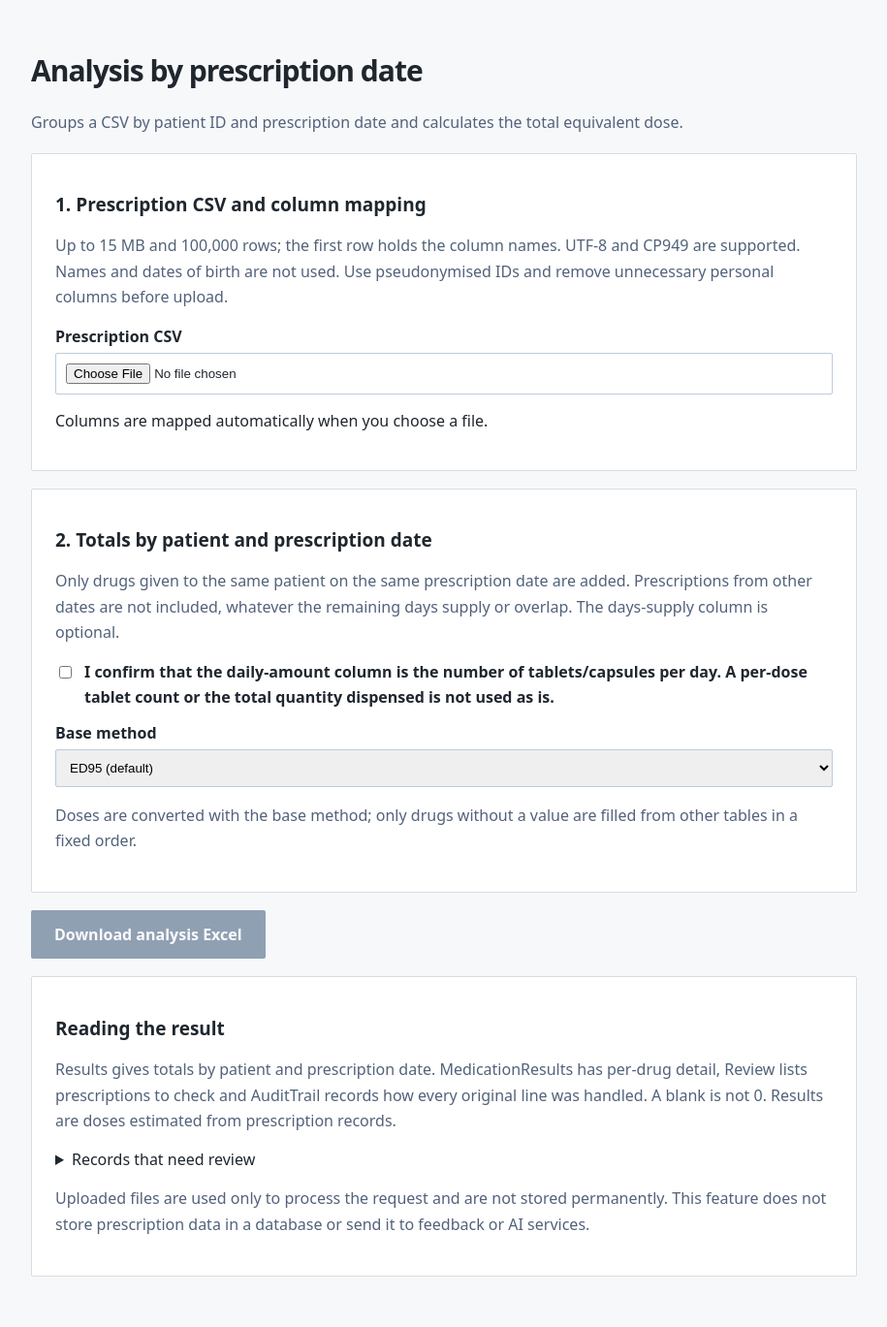
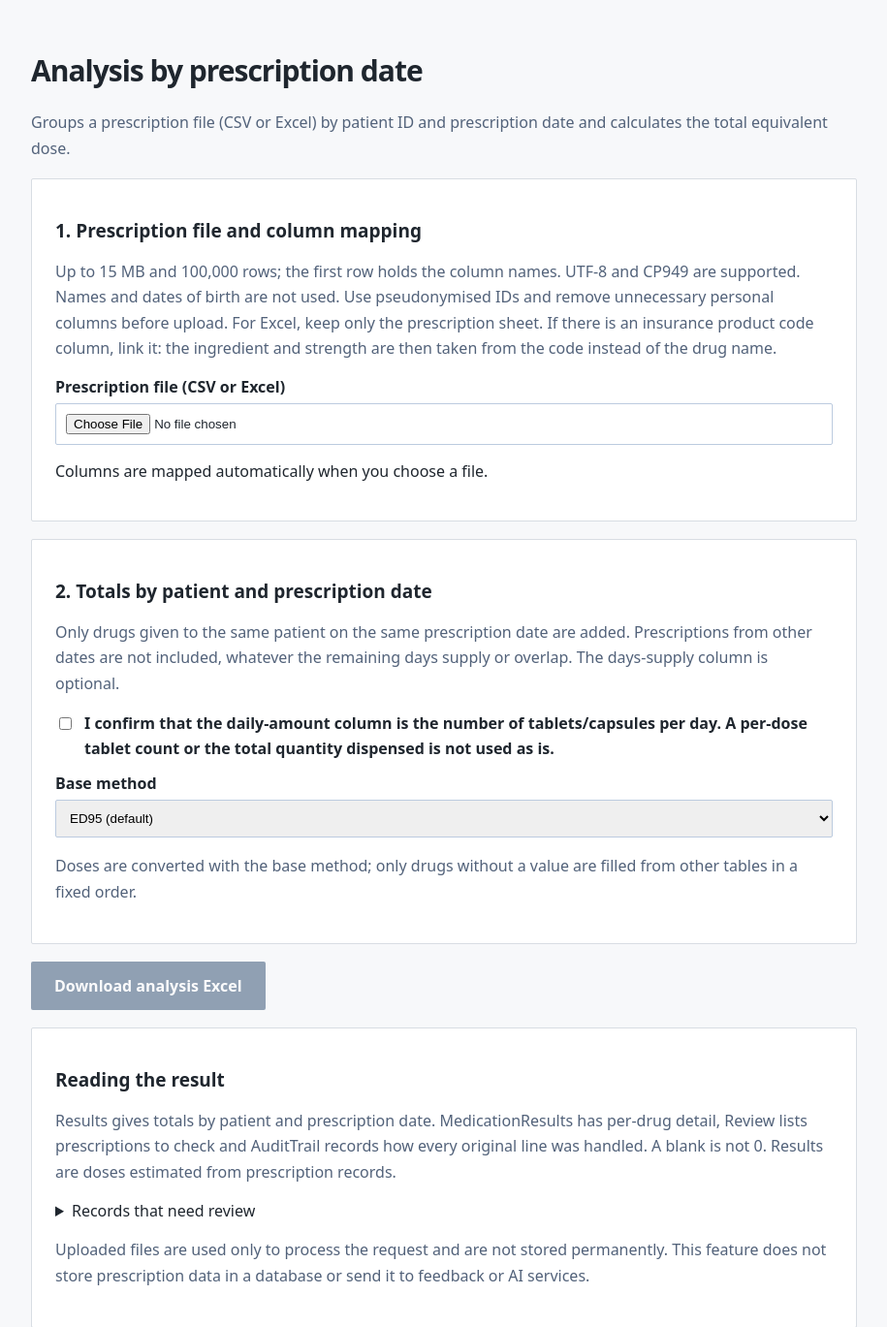
Before and after one commit to YeweonJung/ap-equivalence-calculator, a Flask app: page /longitudinal in a window 1280 px wide. Shown: the part 108-1477 px from the top of the page at 97% size, without its empty margins (182-1097 px from the left). Before the commit the page ends 1425 px from the top, so only its background shows below. Run offline with Flask 3, Linux system fonts and the light colour scheme.

Commit message:
By-date page: accept Excel (one prescription sheet) and match drugs by insurance (EDI) product code
- an optional code column fixes ingredient, strength and route from the public catalogue
  (321 antipsychotic products); a code/name ingredient mismatch is held as x
- codes not in the catalogue fall back to the drug name and are noted
- the result shows the code and how each line was matched

Co-Authored-By: Claude Opus 5.5 <noreply@anthropic.com>

```diff
--- a/services/result_status.py
+++ b/services/result_status.py
@@ -14,7 +14,7 @@ LEGEND = (
 LABELS = {code: label for code, label, _ in LEGEND}
 COLUMNS = ['status_code', 'status_label', 'review_required']
 HEADERS = dict(status_code='상태코드', status_label='상태설명', review_required='검토필요')
-CONFLICTS = {'ingredient_conflict', 'strength_conflict', 'release_form_conflict',
+CONFLICTS = {'ingredient_conflict', 'strength_conflict', 'release_form_conflict', 'code_name_conflict',
              'unit_conflict', 'count_conflict', 'invalid_value'}
 UNCERTAIN = {'strength_missing', 'product_strength_missing', 'oral_solid_unconfirmed',
              'injection_requires_review', 'injection_quantity_ambiguous', 'missing_patient',
--- a/static/i18n.js
+++ b/static/i18n.js
@@ -194,11 +194,11 @@
     lp_title_tag: 'Analysis by prescription date | AP Dose Converter',
     lp_back: '← Back to the main calculator',
     lp_title: 'Analysis by prescription date',
-    lp_desc: 'Groups a CSV by patient ID and prescription date and calculates the total equivalent dose.',
-    lp_detect: 'A prescription-date column was found, so the file was treated as longitudinal data. This page is shown so that prescriptions from different dates are not added together. Choose the CSV again below and set the reference date. For Excel data, save the sheet to analyse as CSV.',
-    lp_s1: '1. Prescription CSV and column mapping',
-    lp_s1_desc: 'Up to 15 MB and 100,000 rows; the first row holds the column names. UTF-8 and CP949 are supported. Names and dates of birth are not used. Use pseudonymised IDs and remove unnecessary personal columns before upload.',
-    lp_file: 'Prescription CSV',
+    lp_desc: 'Groups a prescription file (CSV or Excel) by patient ID and prescription date and calculates the total equivalent dose.',
+    lp_detect: 'A prescription-date column was found, so the file was treated as longitudinal data. This page is shown so that prescriptions from different dates are not added together. Choose the file again below.',
+    lp_s1: '1. Prescription file and column mapping',
+    lp_s1_desc: 'Up to 15 MB and 100,000 rows; the first row holds the column names. UTF-8 and CP949 are supported. Names and dates of birth are not used. Use pseudonymised IDs and remove unnecessary personal columns before upload. For Excel, keep only the prescription sheet. If there is an insurance product code column, link it: the ingredient and strength are then taken from the code instead of the drug name.',
+    lp_file: 'Prescription file (CSV or Excel)',
     lp_inspect: 'Columns are mapped automatically when you choose a file.',
     lp_s2: '2. Totals by patient and prescription date',
     lp_s2_desc: 'Only drugs given to the same patient on the same prescription date are added. Prescriptions from other dates are not included, whatever the remaining days supply or overlap. The days-supply column is optional.',
@@ -212,7 +212,7 @@
     lp_r3: 'Injections, as-needed doses and liquids: check administration separately',
     lp_r4: 'no_record when there is no prescription on that date: not read as 0 (not taking)',
     lp_privacy: 'Uploaded files are used only to process the request and are not stored permanently. This feature does not store prescription data in a database or send it to feedback or AI services.',
-    lf_patient: 'Patient ID', lf_date: 'Prescription date', lf_drug: 'Drug name with ingredient, strength and formulation',
+    lf_patient: 'Patient ID', lf_date: 'Prescription date', lf_drug: 'Drug name with ingredient, strength and formulation', lf_code: 'Insurance product code (optional)',
     lf_product: 'Product name (optional)', lf_daily: 'Tablets/capsules per day', lf_days: 'Days supply (optional)',
     lj_col: 'Select column',
     lj_checking: 'Checking columns…',
@@ -438,11 +438,11 @@
     lp_title_tag: '処方日別の分析 | AP Dose Converter',
     lp_back: '← 基本の計算機へ',
     lp_title: '処方日別の分析',
-    lp_desc: 'CSVを患者IDと処方日ごとにまとめ、総換算量を計算します。',
-    lp_detect: '処方日の列があるため縦断データとして認識しました。日付の異なる処方を合計しないよう、この画面に切り替えました。下でCSVをもう一度選択し、基準日を指定してください。Excelデータは分析するシートをCSVで保存してください。',
-    lp_s1: '1. 処方CSVと列の対応付け',
-    lp_s1_desc: '15MB・100,000行以下、1行目は列名。UTF-8・CP949に対応。氏名・生年月日は分析に使いません。アップロード前に仮名IDを使い、不要な個人情報の列を削除してください。',
-    lp_file: '処方CSV',
+    lp_desc: '処方ファイル（CSV・Excel）を患者IDと処方日ごとにまとめ、総換算量を計算します。',
+    lp_detect: '処方日の列があるため縦断データとして認識しました。日付の異なる処方を合計しないよう、この画面に切り替えました。下でファイルをもう一度選択してください。',
+    lp_s1: '1. 処方ファイルと列の対応付け',
+    lp_s1_desc: '15MB・100,000行以下、1行目は列名。UTF-8・CP949に対応。氏名・生年月日は分析に使いません。アップロード前に仮名IDを使い、不要な個人情報の列を削除してください。 Excelは処方のシート1つだけにしてください。保険医薬品コードの列があれば対応付けてください。成分と含量を薬剤名ではなくコードで決めます。',
+    lp_file: '処方ファイル（CSV・Excel）',
     lp_inspect: 'ファイルを選択すると列を自動で対応付けます。',
     lp_s2: '2. 患者・処方日ごとの合計',
     lp_s2_desc: '同じ患者が同じ処方日に受けた薬のみを合計します。別の日付の処方は、残りの処方日数や期間の重なりに関係なく含めません。処方日数の列は任意です。',
@@ -456,7 +456,7 @@
     lp_r3: '注射剤・頓服・液剤: 別途投薬情報を確認',
     lp_r4: 'その日付に処方がなければ no_record: 非服用の0とは解釈しない',
     lp_privacy: 'アップロードしたファイルはリクエストの処理に使い、永続的には保存しません。この機能は処方データをデータベース・フィードバック・AIサービスに保存または送信しません。',
-    lf_patient: '被験者ID', lf_date: '処方日', lf_drug: '成分・含量・剤形が書かれた薬剤名',
+    lf_patient: '被験者ID', lf_date: '処方日', lf_drug: '成分・含量・剤形が書かれた薬剤名', lf_code: '保険医薬品コード（任意）',
     lf_product: '製品名（任意）', lf_daily: '1日の錠/カプセル数', lf_days: '処方日数（任意）',
     lj_col: '列を選択',
     lj_checking: '列を確認中…',
@@ -682,11 +682,11 @@
     lp_title_tag: '按处方日期分析 | AP Dose Converter',
     lp_back: '← 返回基本计算器',
     lp_title: '按处方日期分析',
-    lp_desc: '将 CSV 按患者ID和处方日期分组，计算总等效剂量。',
-    lp_detect: '检测到处方日期列，已识别为纵向数据。为避免将不同日期的处方相加，已切换到此页面。请在下方重新选择 CSV 并指定参考日期。Excel 数据请将要分析的工作表另存为 CSV。',
-    lp_s1: '1. 处方 CSV 与列对应',
-    lp_s1_desc: '不超过 15MB、100,000 行，第一行为列名。支持 UTF-8、CP949。姓名和出生日期不用于分析。上传前请使用化名ID并删除不必要的个人信息列。',
-    lp_file: '处方 CSV',
+    lp_desc: '将处方文件（CSV 或 Excel）按患者ID和处方日期分组，计算总等效剂量。',
+    lp_detect: '检测到处方日期列，已识别为纵向数据。为避免将不同日期的处方相加，已切换到此页面。请在下方重新选择文件。',
+    lp_s1: '1. 处方文件与列对应',
+    lp_s1_desc: '不超过 15MB、100,000 行，第一行为列名。支持 UTF-8、CP949。姓名和出生日期不用于分析。上传前请使用化名ID并删除不必要的个人信息列。 Excel 请只保留处方工作表。如有医保药品编码列，请对应该列：成分和含量将按编码而不是药名确定。',
+    lp_file: '处方文件（CSV 或 Excel）',
     lp_inspect: '选择文件后会自动对应列。',
     lp_s2: '2. 按患者和处方日期合计',
     lp_s2_desc: '只合计同一患者在同一处方日期开具的药物。其他日期的处方不论剩余天数或期间是否重叠都不计入。处方天数列为可选。',
@@ -700,7 +700,7 @@
     lp_r3: '注射剂、必要时用药、液体剂：另行确认给药信息',
     lp_r4: '该日期无处方则为 no_record：不解读为未服药的 0',
     lp_privacy: '上传的文件仅用于处理请求，不会永久保存。此功能不会将处方数据保存或发送到数据库、反馈或 AI 服务。',
-    lf_patient: '受试者ID', lf_date: '处方日期', lf_drug: '含成分、规格、剂型的药名',
+    lf_patient: '受试者ID', lf_date: '处方日期', lf_drug: '含成分、规格、剂型的药名', lf_code: '医保药品编码（可选）',
     lf_product: '产品名（可选）', lf_daily: '每日片/胶囊数', lf_days: '处方天数（可选）',
     lj_col: '选择列',
     lj_checking: '正在核对列…',
@@ -926,11 +926,11 @@
     lp_title_tag: 'Analyse par date de prescription | AP Dose Converter',
     lp_back: '← Retour au calculateur principal',
     lp_title: 'Analyse par date de prescription',
-    lp_desc: 'Regroupe un CSV par identifiant de patient et date de prescription et calcule la dose équivalente totale.',
-    lp_detect: 'Une colonne de date de prescription a été trouvée : le fichier est traité comme des données longitudinales. Cette page s\'affiche pour que les prescriptions de dates différentes ne soient pas additionnées. Choisissez à nouveau le CSV ci-dessous et indiquez la date de référence. Pour des données Excel, enregistrez la feuille à analyser au format CSV.',
-    lp_s1: '1. CSV des prescriptions et correspondance des colonnes',
-    lp_s1_desc: '15 Mo et 100 000 lignes maximum ; la première ligne contient les noms de colonnes. UTF-8 et CP949 pris en charge. Les noms et dates de naissance ne sont pas utilisés. Utilisez des identifiants pseudonymisés et supprimez les colonnes personnelles inutiles avant le dépôt.',
-    lp_file: 'CSV des prescriptions',
+    lp_desc: 'Regroupe un fichier de prescriptions (CSV ou Excel) par identifiant de patient et date de prescription et calcule la dose équivalente totale.',
+    lp_detect: 'Une colonne de date de prescription a été trouvée : le fichier est traité comme des données longitudinales. Cette page s\'affiche pour que les prescriptions de dates différentes ne soient pas additionnées. Choisissez de nouveau le fichier ci-dessous.',
+    lp_s1: '1. Fichier des prescriptions et correspondance des colonnes',
+    lp_s1_desc: '15 Mo et 100 000 lignes maximum ; la première ligne contient les noms de colonnes. UTF-8 et CP949 pris en charge. Les noms et dates de naissance ne sont pas utilisés. Utilisez des identifiants pseudonymisés et supprimez les colonnes personnelles inutiles avant le dépôt. Pour Excel, ne gardez que la feuille des prescriptions. S\'il existe une colonne de code produit de l\'assurance, reliez-la : la substance et le dosage sont alors pris du code et non du nom.',
+    lp_file: 'Fichier des prescriptions (CSV ou Excel)',
     lp_inspect: 'Les colonnes sont associées automatiquement dès que vous choisissez un fichier.',
     lp_s2: '2. Totaux par patient et date de prescription',
     lp_s2_desc: 'Seuls les médicaments prescrits au même patient à la même date sont additionnés. Les prescriptions d\'autres dates ne sont pas incluses, quels que soient les jours de traitement restants ou les chevauchements. La colonne de durée de prescription est facultative.',
@@ -944,7 +944,7 @@
     lp_r3: 'Injectables, prises si besoin et formes liquides : vérifier l\'administration séparément',
     lp_r4: 'no_record s\'il n\'y a pas de prescription à cette date : non interprété comme 0 (non pris)',
     lp_privacy: 'Les fichiers déposés servent uniquement au traitement de la demande et ne sont pas conservés. Cette fonction n\'enregistre pas les prescriptions dans une base de données et ne les envoie ni au retour d\'expérience ni à un service d\'IA.',
-    lf_patient: 'ID du sujet', lf_date: 'Date de prescription', lf_drug: 'Nom du médicament avec principe actif, dosage et forme',
+    lf_patient: 'ID du sujet', lf_date: 'Date de prescription', lf_drug: 'Nom du médicament avec principe actif, dosage et forme', lf_code: 'Code produit de l\'assurance (facultatif)',
     lf_product: 'Nom commercial (facultatif)', lf_daily: 'Comprimés/gélules par jour', lf_days: 'Durée de prescription en jours (facultatif)',
     lj_col: 'Choisir une colonne',
     lj_checking: 'Vérification des colonnes…',
@@ -1170,11 +1170,11 @@
     lp_title_tag: 'التحليل حسب تاريخ الوصفة | AP Dose Converter',
     lp_back: 'العودة إلى الحاسبة الرئيسية ←',
     lp_title: 'التحليل حسب تاريخ الوصفة',
-    lp_desc: 'يجمع ملف CSV حسب معرّف المريض وتاريخ الوصفة ويحسب مجموع الجرعة المكافئة.',
-    lp_detect: 'وُجد عمود لتاريخ الوصفة، لذا عومل الملف كبيانات طولية. عُرضت هذه الصفحة كي لا تُجمع وصفات من تواريخ مختلفة. اختر ملف CSV مجددًا أدناه وحدّد التاريخ المرجعي. لبيانات Excel، احفظ الورقة المراد تحليلها بصيغة CSV.',
-    lp_s1: '1. ملف CSV للوصفات وربط الأعمدة',
-    lp_s1_desc: 'حتى 15 ميغابايت و100,000 صف؛ الصف الأول لأسماء الأعمدة. يدعم UTF-8 وCP949. لا تُستخدم الأسماء ولا تواريخ الميلاد. استخدم معرّفات مستعارة واحذف أعمدة البيانات الشخصية غير الضرورية قبل الرفع.',
-    lp_file: 'ملف CSV للوصفات',
+    lp_desc: 'يجمع ملف الوصفات (CSV أو Excel) حسب معرّف المريض وتاريخ الوصفة ويحسب مجموع الجرعة المكافئة.',
+    lp_detect: 'وُجد عمود لتاريخ الوصفة، لذا عومل الملف كبيانات طولية. عُرضت هذه الصفحة كي لا تُجمع وصفات من تواريخ مختلفة. اختر الملف مرة أخرى أدناه.',
+    lp_s1: '1. ملف الوصفات وربط الأعمدة',
+    lp_s1_desc: 'حتى 15 ميغابايت و100,000 صف؛ الصف الأول لأسماء الأعمدة. يدعم UTF-8 وCP949. لا تُستخدم الأسماء ولا تواريخ الميلاد. استخدم معرّفات مستعارة واحذف أعمدة البيانات الشخصية غير الضرورية قبل الرفع. في Excel أبقِ ورقة الوصفات وحدها. إذا وُجد عمود رمز المنتج في التأمين فاربطه: تُؤخذ المادة الفعالة والتركيز من الرمز بدل اسم الدواء.',
+    lp_file: 'ملف الوصفات (CSV أو Excel)',
     lp_inspect: 'تُربط الأعمدة تلقائيًا عند اختيار ملف.',
     lp_s2: '2. المجاميع حسب المريض وتاريخ الوصفة',
     lp_s2_desc: 'لا تُجمع إلا الأدوية الموصوفة للمريض نفسه في تاريخ الوصفة نفسه. لا تُدرج وصفات التواريخ الأخرى مهما كانت الأيام المتبقية أو التداخل. عمود مدة الوصفة اختياري.',
@@ -1188,7 +1188,7 @@
     lp_r3: 'الحقن والأدوية عند الحاجة والمحاليل: تحقق من معلومات الإعطاء بشكل منفصل',
     lp_r4: 'no_record عند عدم وجود وصفة في ذلك التاريخ: لا يُفسَّر على أنه 0 (عدم تناول)',
     lp_privacy: 'تُستخدم الملفات المرفوعة لمعالجة الطلب فقط ولا تُحفظ بشكل دائم. لا تحفظ هذه الميزة بيانات الوصفات في قاعدة بيانات ولا ترسلها إلى خدمات الملاحظات أو الذكاء الاصطناعي.',
-    lf_patient: 'معرّف المشارك', lf_date: 'تاريخ الوصفة', lf_drug: 'اسم الدواء مع المادة الفعالة والتركيز والشكل',
+    lf_patient: 'معرّف المشارك', lf_date: 'تاريخ الوصفة', lf_drug: 'اسم الدواء مع المادة الفعالة والتركيز والشكل', lf_code: 'رمز المنتج في التأمين (اختياري)',
     lf_product: 'اسم المنتج (اختياري)', lf_daily: 'عدد الأقراص/الكبسولات يوميًا', lf_days: 'مدة الوصفة بالأيام (اختياري)',
     lj_col: 'اختر عمودًا',
     lj_checking: 'جارٍ التحقق من الأعمدة…',
--- a/static/longitudinal.js
+++ b/static/longitudinal.js
@@ -2,7 +2,7 @@
 (() => {
   const $ = id => document.getElementById(id);
   const T = (key, ko) => (window.APi18n ? window.APi18n.t(key, ko) : ko);
-  const labels = {patient:'피험자 ID',date:'처방일',drug:'성분·함량·제형이 적힌 약물명',product:'제품명 (선택)',daily:'하루 정/캡슐 수',days:'처방일수 (선택)'};
+  const labels = {patient:'피험자 ID',date:'처방일',drug:'성분·함량·제형이 적힌 약물명',product:'제품명 (선택)',code:'보험 약품코드 (선택)',daily:'하루 정/캡슐 수',days:'처방일수 (선택)'};
   const fieldLabel = field => T('lf_' + field, labels[field]);
   let generation = 0, lastInspect = null, lastStatus = null;
   const inspectText = d => T('lj_rows', '{n}행 · ').replace('{n}', d.rows.toLocaleString()) + (d.recognized ? T('lj_recog', '종단 처방 형식 인식 완료. 열 연결을 확인하세요.') : T('lj_unrecog', '자동 인식하지 못한 열을 직접 선택하세요.'));
@@ -26,7 +26,7 @@
       if (!response.ok) throw new Error(data.error || T('lj_read_fail', '파일을 읽지 못했습니다.'));
       for (const field of Object.keys(labels)) {
         const box = document.createElement('div'), title = document.createElement('label'), select = document.createElement('select');
-        select.id = 'map-' + field; title.htmlFor = select.id; title.textContent = fieldLabel(field); select.required = !['product', 'days'].includes(field);
+        select.id = 'map-' + field; title.htmlFor = select.id; title.textContent = fieldLabel(field); select.required = !['product', 'days', 'code'].includes(field);
         select.add(new Option(T('lj_col', '열 선택'), ''));
         data.columns.forEach(column => select.add(new Option(column, column)));
         select.value = data.mapping[field] || ''; box.append(title, select); $('mapping').append(box);
--- a/templates/longitudinal.html
+++ b/templates/longitudinal.html
@@ -3,10 +3,10 @@
 <link rel="stylesheet" href="/static/site.css">
 <style>
 *{box-sizing:border-box}body{background:#f7f8fa}main{max-width:900px;margin:8px auto 32px;padding:24px}a{color:#2c4a6e}h1{font-size:30px;letter-spacing:-1px}h2{font-size:19px}section{background:white;border:1px solid var(--line);border-radius:2px;padding:24px;margin:18px 0}label{display:block;margin:12px 0 6px;font-weight:600}select,input[type=date],input[type=file]{max-width:100%;width:100%;padding:10px;border:1px solid #bccbdf;border-radius:2px}button{background:var(--brand);color:white;border:0;padding:14px 24px;border-radius:2px;font:inherit;font-weight:700;font-size:16px;cursor:pointer}button:disabled{opacity:.5;cursor:wait}.muted{color:#52627a;line-height:1.65}.mapping{display:grid;grid-template-columns:1fr 1fr;gap:12px}.check{display:flex;gap:10px;align-items:flex-start;line-height:1.6}.check input{margin-top:6px}#status{white-space:pre-line;line-height:1.6}summary{cursor:pointer}li{margin:8px 0;line-height:1.6}[hidden]{display:none!important}@media(max-width:600px){main{margin:0;padding:16px}.mapping{grid-template-columns:1fr}section{padding:18px}}
-</style></head><body>{% set active = 'long' %}{% include '_site_header.html' %}<main><h1 data-i18n="lp_title">날짜별 처방 분석</h1><p class="muted" data-i18n="lp_desc">CSV를 환자 ID와 처방일별로 묶어 총 환산 용량을 계산합니다.</p>
-{% if detected_notice %}<section role="status" data-i18n="lp_detect">처방일 열이 있어 종단 자료로 인식했습니다. 날짜가 다른 처방을 합산하지 않도록 이 화면으로 전환했습니다. 아래에서 CSV를 다시 선택하고 기준일을 지정하세요. Excel 자료는 분석할 시트를 CSV로 저장해 주세요.</section>{% endif %}
+</style></head><body>{% set active = 'long' %}{% include '_site_header.html' %}<main><h1 data-i18n="lp_title">날짜별 처방 분석</h1><p class="muted" data-i18n="lp_desc">처방 파일(CSV·Excel)을 환자 ID와 처방일별로 묶어 총 환산 용량을 계산합니다.</p>
+{% if detected_notice %}<section role="status" data-i18n="lp_detect">처방일 열이 있어 종단 자료로 인식했습니다. 날짜가 다른 처방을 합산하지 않도록 이 화면으로 전환했습니다. 아래에서 파일을 다시 선택하세요.</section>{% endif %}
 <form id="longitudinal-form">
-<section><h2 data-i18n="lp_s1">1. 처방 CSV와 열 연결</h2><p class="muted" data-i18n="lp_s1_desc">15MB·100,000행 이하, 첫 행은 열 이름. UTF-8·CP949 지원. 이름·생년월일은 분석에 사용하지 않습니다. 업로드 전 가명 ID를 사용하고 불필요한 개인정보 열을 제거하세요.</p><label for="rx-file" data-i18n="lp_file">처방 CSV</label><input type="file" id="rx-file" accept=".csv" required><p id="inspection" role="status" data-i18n="lp_inspect">파일을 선택하면 열을 자동으로 연결합니다.</p><div class="mapping" id="mapping"></div></section>
+<section><h2 data-i18n="lp_s1">1. 처방 파일과 열 연결</h2><p class="muted" data-i18n="lp_s1_desc">15MB·100,000행 이하, 첫 행은 열 이름. UTF-8·CP949 지원. 이름·생년월일은 분석에 사용하지 않습니다. 업로드 전 가명 ID를 사용하고 불필요한 개인정보 열을 제거하세요. Excel은 처방 시트 하나만 두세요. 보험 약품코드 열이 있으면 연결하세요. 성분과 함량을 약품명 대신 코드로 맞춥니다.</p><label for="rx-file" data-i18n="lp_file">처방 파일 (CSV·Excel)</label><input type="file" id="rx-file" accept=".csv,.xlsx,.xls" required><p id="inspection" role="status" data-i18n="lp_inspect">파일을 선택하면 열을 자동으로 연결합니다.</p><div class="mapping" id="mapping"></div></section>
 <section><h2 data-i18n="lp_s2">2. 환자·처방일별 합산</h2><p class="muted" data-i18n="lp_s2_desc">같은 환자의 같은 처방일에 받은 약들만 합산합니다. 다른 날짜의 처방은 남은 처방일수나 기간 중첩과 관계없이 포함하지 않습니다. 처방일수 열은 선택 사항입니다.</p><label class="check"><input type="checkbox" id="ack" required><span data-i18n="lp_ack">일일 투여량 열이 ‘하루 정/캡슐 수’임을 확인했습니다. 1회 정 수나 전체 처방 수량이면 그대로 사용하지 않습니다.</span></label><label for="lg-base" data-i18n="base_label">기준 방법</label><select id="lg-base">{% for method in (['ED95'] if 'ED95' in methods else []) + (methods|reject('equalto', 'ED95')|list) %}<option value="{{ method }}"{% if method == 'ED95' %} selected data-i18n="opt_ed95"{% endif %}>{{ method }}{% if method == 'ED95' %} (기본){% endif %}</option>{% endfor %}</select><p class="muted" data-i18n="lp_base_note">기준 방법으로 계산하고, 값이 없는 약만 정해진 순서로 다른 환산표에서 채웁니다.</p></section>
 <button type="submit" id="calculate" disabled data-i18n="lp_btn">분석 결과 Excel 받기</button><p id="status" role="status" aria-live="polite"></p></form>
 <section><h2 data-i18n="lp_read_h">결과 읽기</h2><p class="muted" data-i18n="lp_read_p">Results에서 환자·처방일별 합계를 확인하세요. MedicationResults는 약물별 상세, Review는 확인이 필요한 처방, AuditTrail은 모든 원본 처방의 처리 기록입니다. 빈칸은 0이 아닙니다. 결과는 처방 기록상 추정 용량입니다.</p><details><summary data-i18n="lp_rev_sum">검토가 필요한 기록</summary><ul><li data-i18n="lp_r1">잘못된 날짜, 약물명·함량·제형 충돌</li><li data-i18n="lp_r2">완전히 동일한 행 반복: 중복 여부 확인</li><li data-i18n="lp_r3">주사제·필요시 복용·액제: 별도 투약 정보 확인</li><li data-i18n="lp_r4">해당 날짜에 처방이 없으면 no_record: 비복용 0으로 해석하지 않음</li></ul></details><p class="muted" data-i18n="lp_privacy">업로드 파일은 요청 처리에 사용하고 영구 저장하지 않습니다. 이 기능은 처방자료를 데이터베이스·피드백·AI 서비스에 저장하거나 보내지 않습니다.</p></section></main><script src="/static/i18n.js"></script><script src="/static/longitudinal.js"></script></body></html>
```
Also changed, not shown: services/korean_products.py (+9 -0 lines), services/longitudinal.py (+23 -3 lines), services/longitudinal_api.py (+27 -3 lines), services/longitudinal_excel.py (+7 -3 lines), tests/test_bydate_excel_and_codes.py (added, +79 -0 lines).
